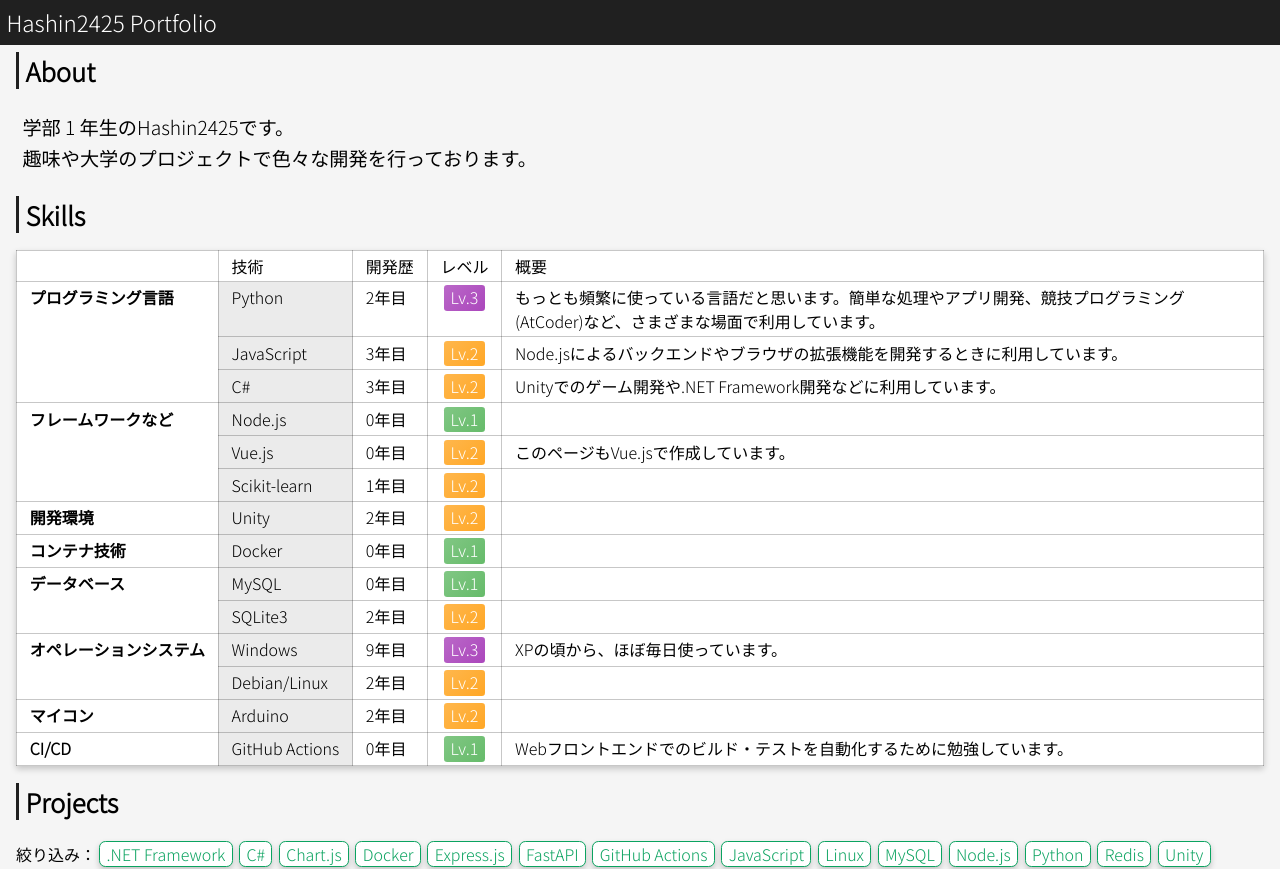
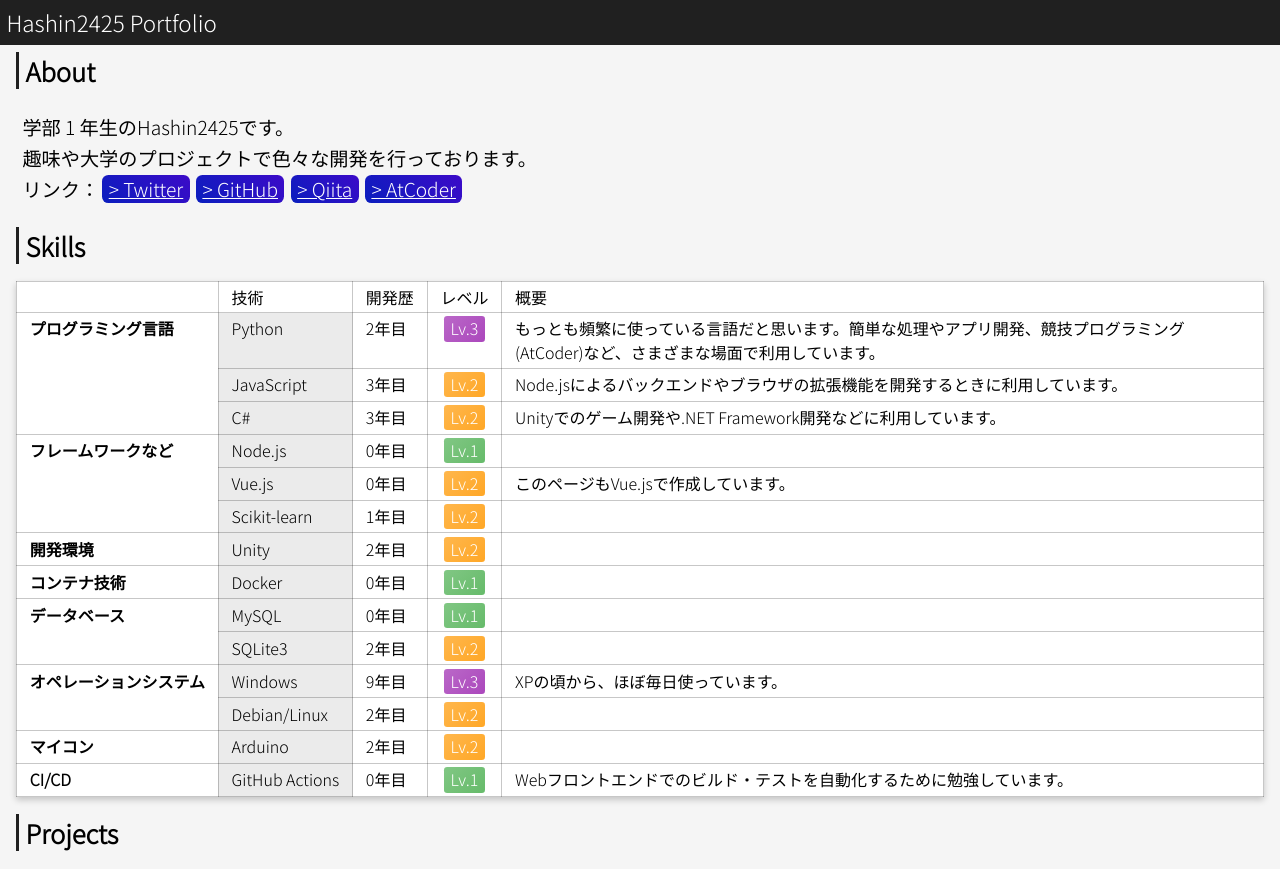
Before and after one commit to hashin2425/hashin2425, a Vue app in the folder portfolio/: page / in a window 1280 px wide. Shown: the top 869 px of the page. Built offline with nearby package versions, Linux system fonts and the light colour scheme; a web font is replaced by a local one.

Commit message:
[Feature] SNS欄を追加

```diff
--- a/portfolio/public/index.html
+++ b/portfolio/public/index.html
@@ -4,6 +4,14 @@
     <meta charset="utf-8" />
     <meta http-equiv="X-UA-Compatible" content="IE=edge" />
     <meta name="viewport" content="width=device-width,initial-scale=1.0" />
+    <meta name="description" content="Hashin2425のポートフォリオサイト" />
+    <meta name="author" content="Hashin2425" />
+    <meta property="og:title" content="Hashin2425 Portfolio" />
+    <meta property="og:type" content="website" />
+    <meta property="og:description" content="Hashin2425のポートフォリオサイト" />
+    <meta property="og:site_name" content="Hashin2425 Portfolio" />
+    <meta property="og:url" content="https://hashin2425.github.io/portfolio/" />
+    <meta property="og:image" content="https://hashin2425.github.io/portfolio/ogp.png" />
     <link rel="icon" href="<%= BASE_URL %>favicon.ico" />
     <title>Hashin2425 Portfolio</title>
     <link rel="preconnect" href="https://fonts.googleapis.com" />
--- a/portfolio/src/sections/Main.vue
+++ b/portfolio/src/sections/Main.vue
@@ -1,7 +1,7 @@
 <template>
   <div id="main">
     <h1>About</h1>
-    <About></About>
+    <About :sns="sns"></About>
     <h1>Skills</h1>
     <SkillCard :skills="skills" />
     <h1>Projects</h1>
@@ -27,6 +27,12 @@ export default {
   },
   data() {
     return {
+      sns: [
+        { name: "Twitter", url: "https://twitter.com/HashIn2425" },
+        { name: "GitHub", url: "https://github.com/hashin2425" },
+        { name: "Qiita", url: "https://qiita.com/hashin2425" },
+        { name: "AtCoder", url: "https://atcoder.jp/users/HashIn2425" },
+      ],
       projects: [
         {
           name: "ポートフォリオサイト(このサイト)",
--- a/portfolio/src/sections/components/About.vue
+++ b/portfolio/src/sections/components/About.vue
@@ -47,12 +47,20 @@
             <span>年生のHashin2425です。</span>
         </p>
         <p>趣味や大学のプロジェクトで色々な開発を行っております。</p>
+        <p>リンク：<a v-for="s in sns" :key="s.name" :href="s.url" target="_blank" rel="noopener noreferrer">> {{ s.name }}</a></p>
     </div>
 </template>
 
 <script>
 export default {
-    name: "About-section", data() {
+    name: "About-section",
+    props: {
+        sns: {
+            type: Array,
+            required: true
+        }
+    },
+    data() {
         return {
             myGrade: Math.floor((new Date() - new Date(2023, 4, 1)) / (1000 * 60 * 60 * 24 * 365)) + 1,
             isAboutBoxHover: false
@@ -70,4 +78,12 @@ p {
     padding: 0.2rem;
     margin: 0.2rem 0;
 }
+
+a {
+    margin: 0.2rem;
+    padding: 0 0.4rem;
+    color: white;
+    border-radius: 0.4rem;
+    background: linear-gradient(45deg, rgb(10, 30, 190), rgb(60, 10, 200));
+}
 </style>
```
